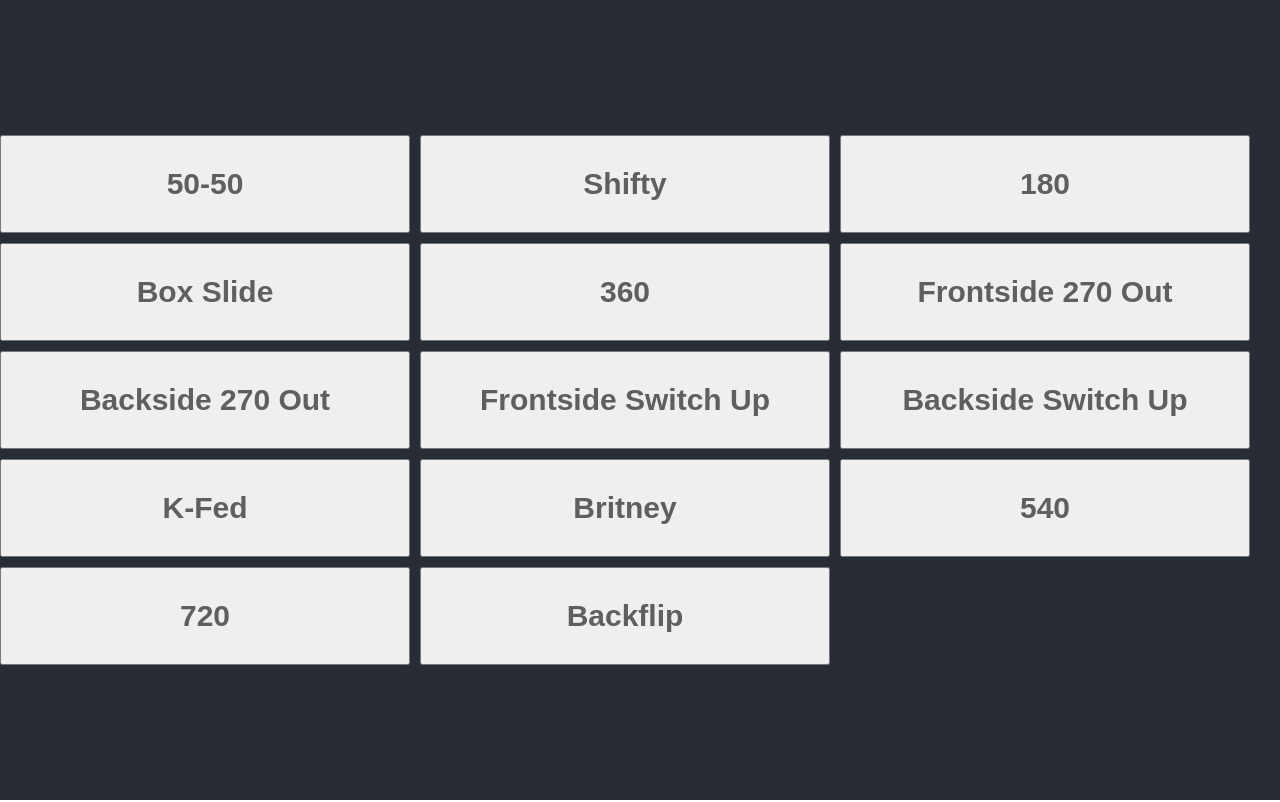
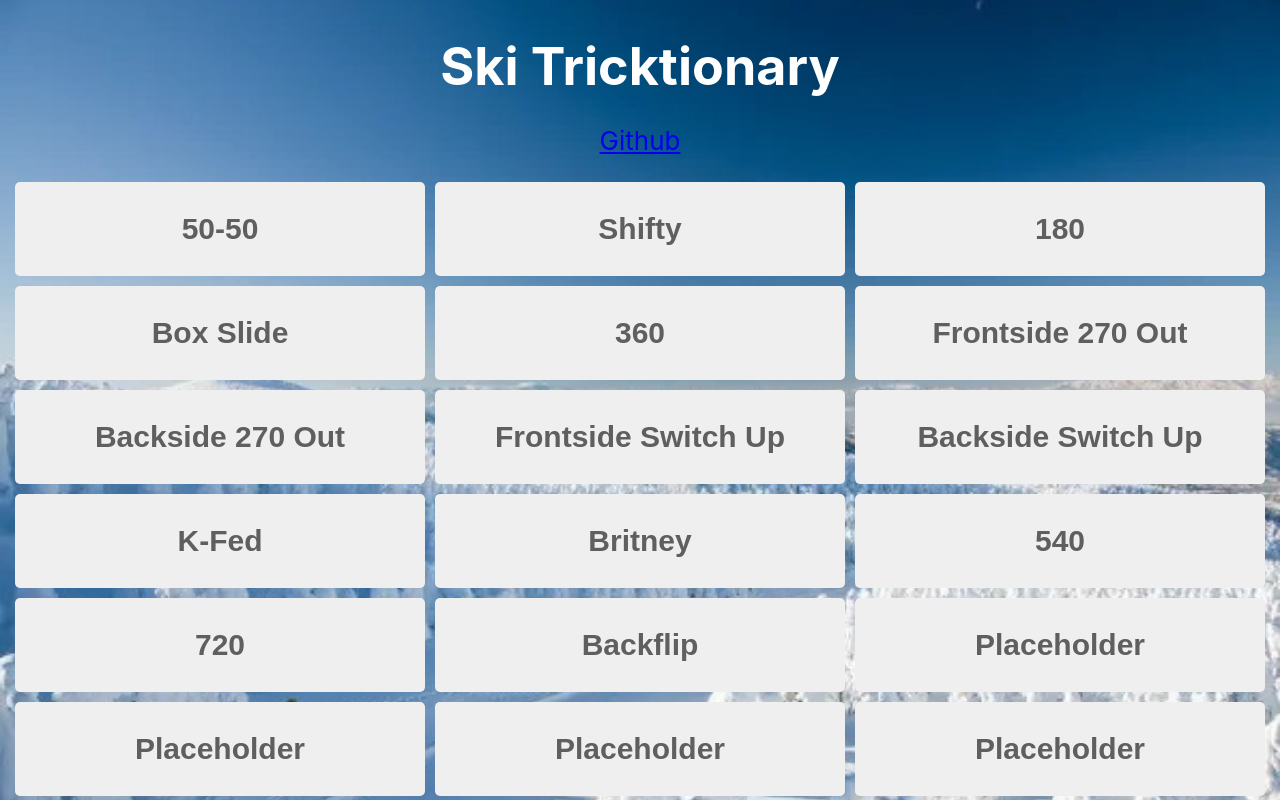
Before and after one commit to EddieSlobodow/SkiLibrary, a React (Create React App) app: page / in a window 1280 px wide. Shown: the top 802 px of the page. Built offline with nearby package versions, Linux system fonts and the light colour scheme.

Commit message:
UI cleanup for presentation

```diff
--- a/src/App.css
+++ b/src/App.css
@@ -13,8 +13,12 @@
   }
 }
 
+h1 {
+  margin-bottom: 1px;
+}
+
 .App-header {
-  background-color: #282c34;
+  background-color: #282c3400;
   min-height: 100vh;
   display: flex;
   flex-direction: column;
@@ -27,12 +31,27 @@
 .App-link {
   color: #61dafb;
 }
+.background {
+  background-image: url(./images/ezgif-1-19d868a002.jpg);
+  background-size: cover;
+    background-position: center;
+    width: 100vw; /* 100% of viewport width */
+    height: 100vh; /* 100% of viewport height */
+    position: fixed;
+    z-index: -1;
+}
 
 .grid-buttons {
   font-size: 30px;
   color: rgb(95, 95, 95);
   font-weight: bold;
   cursor: pointer;
+  border-radius: 5px;
+  border: none;
+}
+
+.grid-buttons:hover {
+  background-color: #e7e7e7; /* Change background color */
 }
 
 .button-grid {
@@ -40,6 +59,9 @@
   gap: 10px;
   border: 10px;
   flex-wrap: wrap;
+  justify-content: center;
+  align-items: center;
+  margin-bottom: 50px;
 }
 .button-grid button{
   padding: 30px 16px;
--- a/src/App.js
+++ b/src/App.js
@@ -1,4 +1,3 @@
-import logo from './logo.svg';
 import './App.css';
 import React, { useState } from 'react';
 
@@ -7,6 +6,7 @@
 
   const [videoContent, setVideoContent] = useState(null);
   const [isSideWindowOpen, setSideWindowOpen] = useState(false);
+  const [videoDesc, setVideoDesc] = useState(null);
 
   const openSideWindow = () => {
     setSideWindowOpen(true);
@@ -21,61 +21,76 @@
       case 0:
         setVideoContent(<iframe width="560" height="315" src="https://www.youtube.com/embed/QbGdXn-Hg3s?si=tBFycexbCEW3siG_&amp;controls=0&amp;mute=1&amp;autoplay=1&amp;clip=UgkxcxffvXY7EHdMD3B5O7KXdHgHZ0SXASI4&amp;clipt=EPCoAhj4zwI" title="YouTube video player" frameborder="0" allow="accelerometer; autoplay; clipboard-write; encrypted-media; gyroscope; picture-in-picture; web-share" allowfullscreen></iframe>
         );
+        setVideoDesc(<p>50-50</p>);
         break;
       case 1:
         setVideoContent(<iframe width="560" height="315" src="https://www.youtube.com/embed/-VtqTcFjBfY?si=KsZ3elN3dGoWP7mT&amp;controls=0&amp;mute=1&amp;autoplay=1&amp;clip=UgkxK9SJiWfHDtAxHwEIGljFymn8j_eyPoQ5&amp;clipt=EID0AxiImwQ" title="YouTube video player" frameBorder="0" allow="accelerometer; autoplay; clipboard-write; encrypted-media; gyroscope; picture-in-picture; web-share" allowFullScreen></iframe>
         );
+        setVideoDesc(<p>Shifty</p>);
         break;
       case 2:
         setVideoContent(<iframe width="560" height="315" src="https://www.youtube.com/embed/3f6l9z8kYrQ?si=H4O4jUJFD0Cz6maK&amp;controls=0&amp;mute=1&amp;autoplay=1&amp;clip=Ugkx5igeQeHT7h4c6wzVX7uUcv6pj_60gKiS&amp;clipt=ELiHFhjArhY" title="YouTube video player" frameborder="0" allow="accelerometer; autoplay; clipboard-write; encrypted-media; gyroscope; picture-in-picture; web-share" allowfullscreen></iframe>
         );
+        setVideoDesc(<p>180</p>);
         break;
       case 3:
         setVideoContent(<iframe width="560" height="315" src="https://www.youtube.com/embed/GNHUImbT3lM?si=_AW8DxFHYS9YYxOR&amp;controls=0&amp;mute=1&amp;autoplay=1&amp;clip=UgkxexgFpu5dKrFl33Sit7GtD55X8klMyOne&amp;clipt=ELC9EBig7BA" title="YouTube video player" frameborder="0" allow="accelerometer; autoplay; clipboard-write; encrypted-media; gyroscope; picture-in-picture; web-share" allowfullscreen></iframe>
         );
+        setVideoDesc(<p>Box Slide<br></br>Recommended prerequisites: <button onClick={() => onButtonClick(0)}>50-50</button><button onClick={() => onButtonClick(1)}>Shifty</button></p>);
         break;
       case 4:
         setVideoContent(<iframe width="560" height="315" src="https://www.youtube.com/embed/xAWIsZKHQEs?si=3sqvxZG7ZwHBdHRc&amp;controls=0&amp;mute=1&amp;autoplay=1&amp;clip=UgkxC-g-DSuhjFWAkjxBwkgVQdHdkrTVpj95&amp;clipt=EJThFRiciBY" title="YouTube video player" frameborder="0" allow="accelerometer; autoplay; clipboard-write; encrypted-media; gyroscope; picture-in-picture; web-share" allowfullscreen></iframe>
         );
+        setVideoDesc(<p>360</p>);
         break;
       case 5:
         setVideoContent(<iframe width="560" height="315" src="https://www.youtube.com/embed/1AA9oE_rGdk?si=e_GWuwWrOGpDa7Y2&amp;controls=0&amp;mute=1&amp;autoplay=1&amp;clip=UgkxJWX3bS78VV4kJvOFAJapWhcllBCG_RST&amp;clipt=ELuBCBjDqAg" title="YouTube video player" frameborder="0" allow="accelerometer; autoplay; clipboard-write; encrypted-media; gyroscope; picture-in-picture; web-share" allowfullscreen></iframe>
         );
+        setVideoDesc(<p>Frontside 270 Out</p>);
         break;
       case 6:
         setVideoContent(<iframe width="560" height="315" src="https://www.youtube.com/embed/1AA9oE_rGdk?si=WC71X5-BbNFgYI39&amp;controls=0&amp;mute=1&amp;autoplay=1&amp;clip=Ugkxa8FnLrthRF3C4_kMDMqsFN6_JsmE8-64&amp;clipt=EPm4CBiB4Ag" title="YouTube video player" frameborder="0" allow="accelerometer; autoplay; clipboard-write; encrypted-media; gyroscope; picture-in-picture; web-share" allowfullscreen></iframe>
         );
+        setVideoDesc(<p>Backside 270 Out</p>);
         break;
       case 7:
         setVideoContent(<iframe width="560" height="315" src="https://www.youtube.com/embed/bTKyc9XzspI?si=1n-VAasZrLHWFBMP&amp;controls=0&amp;mute=1&amp;autoplay=1&amp;clip=UgkxkDoVL2HPybpg51TqyfJilrLg3CmBJ2f7&amp;clipt=ENTjERjcihI" title="YouTube video player" frameborder="0" allow="accelerometer; autoplay; clipboard-write; encrypted-media; gyroscope; picture-in-picture; web-share" allowfullscreen></iframe>
         );
+        setVideoDesc(<p>Frontside Switch Up</p>);
         break;
       case 8:
         setVideoContent(<iframe width="560" height="315" src="https://www.youtube.com/embed/bTKyc9XzspI?si=7z7rF3wal76sQQjY&amp;controls=0&amp;mute=1&amp;autoplay=1&amp;clip=Ugkxa45PRBbOZUaxEiLag59XvyTNzXR8vjL4&amp;clipt=ELn7ExjBohQ" title="YouTube video player" frameborder="0" allow="accelerometer; autoplay; clipboard-write; encrypted-media; gyroscope; picture-in-picture; web-share" allowfullscreen></iframe>
         );
+        setVideoDesc(<p>Backside Swith Up</p>);
         break;
       case 9:
         setVideoContent(<iframe width="560" height="315" src="https://www.youtube.com/embed/bTKyc9XzspI?si=GzvwQLjOMmmVGW9c&amp;controls=0&amp;mute=1&amp;autoplay=1&amp;clip=UgkxU4_be6ENtdskpqabA4okmXsGBWdd7bsC&amp;clipt=EJDtFxiYlBg" title="YouTube video player" frameborder="0" allow="accelerometer; autoplay; clipboard-write; encrypted-media; gyroscope; picture-in-picture; web-share" allowfullscreen></iframe>
         );
+        setVideoDesc(<p>K-Fed</p>);
         break;
       case 10:
         setVideoContent(<iframe width="560" height="315" src="https://www.youtube.com/embed/bTKyc9XzspI?si=559j_NNFwCztKu16&amp;controls=0&amp;mute=1&amp;autoplay=1&amp;clip=UgkxJKtCyPnd_pYPF7H164J7s_pERJj3P9wl&amp;clipt=EJXuGhidlRs" title="YouTube video player" frameborder="0" allow="accelerometer; autoplay; clipboard-write; encrypted-media; gyroscope; picture-in-picture; web-share" allowfullscreen></iframe>
         );
+        setVideoDesc(<p>Britney</p>);
         break;
       case 11:
         setVideoContent(<iframe width="560" height="315" src="https://www.youtube.com/embed/CDG8dLySACw?si=m6dSX3m2mNdpZZE8&amp;controls=0&amp;mute=1&amp;autoplay=1&amp;clip=UgkxaAeOIUPR6-CqM_cYwYKfNk-fw2lgtYK7&amp;clipt=EJaBChieqAo" title="YouTube video player" frameborder="0" allow="accelerometer; autoplay; clipboard-write; encrypted-media; gyroscope; picture-in-picture; web-share" allowfullscreen></iframe>
         );
+        setVideoDesc(<p>540</p>);
         break;
       case 12:
         setVideoContent(<iframe width="560" height="315" src="https://www.youtube.com/embed/hQdXUw0_hkM?si=I4F6D_eeCKdP6QnN&amp;controls=0&amp;mute=1&amp;autoplay=1&amp;clip=Ugkxj9kFG9pohA8SqOhy9P2Waf2W3AWuOPtj&amp;clipt=EKTZCBisgAk" title="YouTube video player" frameborder="0" allow="accelerometer; autoplay; clipboard-write; encrypted-media; gyroscope; picture-in-picture; web-share" allowfullscreen></iframe>
         );
+        setVideoDesc(<p>720</p>);
         break;
       case 13:
         setVideoContent(<iframe width="560" height="315" src="https://www.youtube.com/embed/iJA06Yan_OQ?si=9zUExW3wl-04rNLw&amp;controls=0&amp;mute=1&amp;autoplay=1&amp;clip=UgkxlB5mZTchDIRvfdEmbRQb-ZWv5AKMjv1L&amp;clipt=ENyuBRjk1QU" title="YouTube video player" frameborder="0" allow="accelerometer; autoplay; clipboard-write; encrypted-media; gyroscope; picture-in-picture; web-share" allowfullscreen></iframe>
         );
+        setVideoDesc(<p>Backflip</p>);
         break;
       default:
         setVideoContent(<p>Error</p>);
+        setVideoDesc(<p></p>);
     }
 
     openSideWindow();
@@ -91,9 +106,10 @@
     );
   };
 
-  const buttonData = ["50-50", "Shifty", "180", "Box Slide", "360", "Frontside 270 Out", "Backside 270 Out", "Frontside Switch Up", "Backside Switch Up", "K-Fed", "Britney",  "540", "720", "Backflip"];
+  const buttonData = ["50-50", "Shifty", "180", "Box Slide", "360", "Frontside 270 Out", "Backside 270 Out", "Frontside Switch Up", "Backside Switch Up", "K-Fed", "Britney",  "540", "720", "Backflip", "Placeholder", "Placeholder", "Placeholder", "Placeholder", "Placeholder", "Placeholder", "Placeholder", "Placeholder", "Placeholder", "Placeholder", "Placeholder", "Placeholder", "Placeholder", "Placeholder", "Placeholder", "Placeholder"];
   return (
     <div className="App">
+      <div className="background"></div>
       <div>
       {/* Render the side window conditionally based on state */}
       {isSideWindowOpen && (
@@ -102,12 +118,16 @@
           <div id="video">
           {videoContent}
           </div>
-          <p>This is the side window content.</p>
+          <div>
+          {videoDesc}
+          </div>
           <button onClick={closeSideWindow}>Close</button>
         </div>
       )}
     </div>
       <header className="App-header">
+      <h1>Ski Tricktionary</h1>
+      <p><a href="https://github.com/EddieSlobodow/SkiLibrary">Github</a></p>
       <ButtonGrid buttonData={buttonData} />
 
       </header>
```
Also changed, not shown: src/images/ezgif-1-19d868a002.jpg (added).
